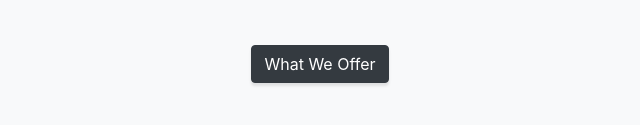
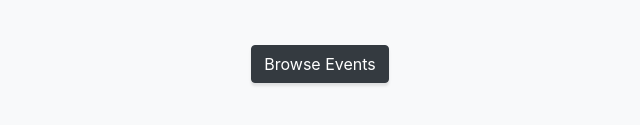
Before and after one commit to kmarkiv/sigchi-virtual, a website with bundled scripts: page index.html in a window 1280 px wide. Shown: the part 1149-1274 px from the top of the page, 320-960 px from the left. Built offline with nearby package versions, Linux system fonts and the light colour scheme.

Commit message:
Initial commit

```diff
--- a/index.html
+++ b/index.html
@@ -100,7 +100,7 @@
                     will be posted on SIGCHI's medium to guide you to this virtual calendar.
 
                 </p>
-                <a class="btn btn-dark btn-xl js-scroll-trigger" href="#services">What We Offer</a>
+                <a class="btn btn-dark btn-xl js-scroll-trigger" href="#portfolio">Browse Events</a>
             </div>
         </div>
     </div>
```
